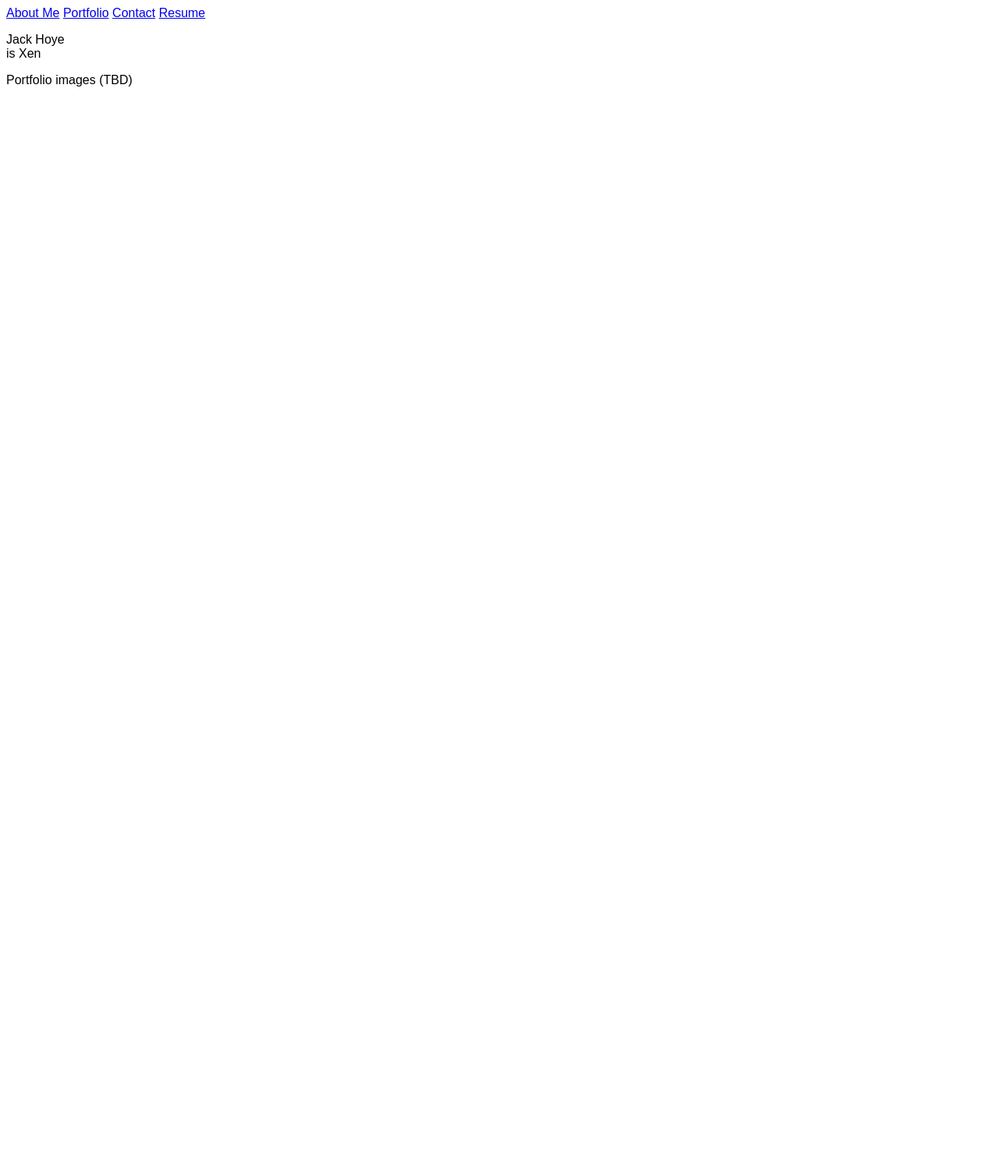
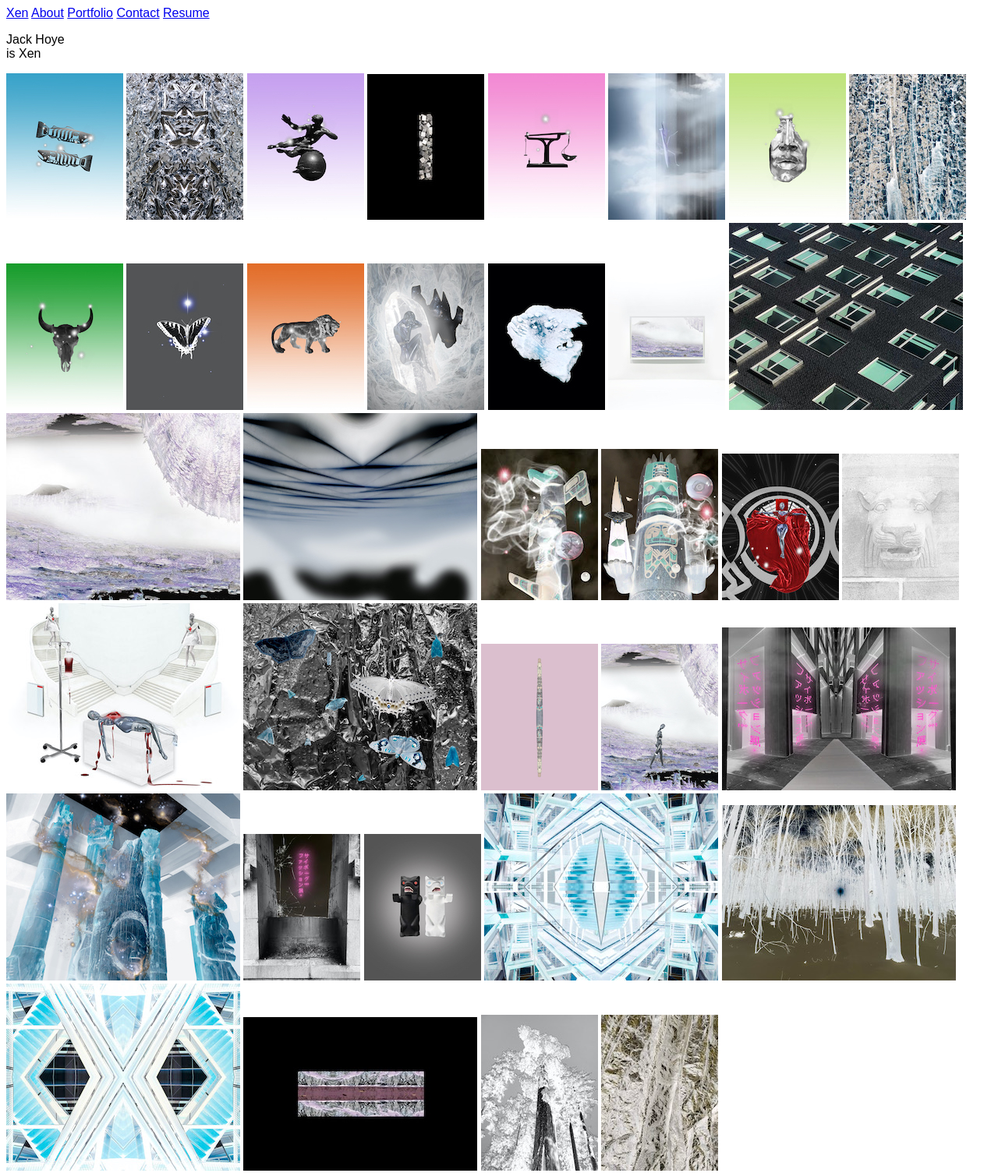
Before and after one commit to jmhoye5/IDM221CodeContent, a plain HTML site: page portfolio.html in a window 1280 px wide. Shown: the whole page at 78% size. Before the commit the page ends 800 px from the top, so only its background shows below. Drawn offline with Linux system fonts and the light colour scheme.

Commit message:
Added content

```diff
--- a/portfolio.html
+++ b/portfolio.html
@@ -10,17 +10,52 @@
 </head>
 <body>
     <nav class="sticky">
-        <a href="index.html">About Me</a>
-        <a href="portfolio.html">Portfolio</a>
-        <a href="index.html">Contact</a>
-        <a href="resume.html">Resume</a>
+        <a class="nameNav" href="index.html">Xen</a>
+        <a class="aboutNav" href="index.html#about">About</a>
+        <a class="portfolioNav" href="portfolio.html">Portfolio</a>
+        <a class="contactNav" href="index.html#contact">Contact</a>
+        <a class="resumeNav" href="resume.html">Resume</a>
     </nav>
     <main>
         <p>Jack Hoye<br/>is Xen</p>
     </main>
 
     <section id="portfolio">
-        <p>Portfolio images (TBD)</p>
+        <img src="Images/Pieces.jpg" alt="Pieces Zodiac Graphic">
+        <img src="Images/General Idea.jpg" alt="Mirroed kaleidoscopic Graphic">
+        <img src="Images/Aquarius.jpg" alt="Aquarius Zodiac Graphic">
+        <img src="Images/Cubist Chasm.jpg" alt="Compressed metal cubes on black">
+        <img src="Images/Libra.jpg" alt="Libra Zodiac Graphic">
+        <img src="Images/Escallate.jpg" alt="Mantis climbing structure">
+        <img src="Images/Virgo.jpg" alt="Virgo Zodiac Graphic">
+        <img src="Images/Phantom Char.jpg" alt="Upclose deteriorating wood inverted">
+        <img src="Images/Taurus.jpg" alt="Taurus Zodiac Graphic">
+        <img src="Images/Empyrean Tiger.jpg" alt="Butterly on grey with glowing dust">
+        <img src="Images/Leo.jpg" alt="Leo Zodiac Graphic">
+        <img src="Images/Droideka Discovered.jpg" alt="Droideka in crystal">
+        <img src="Images/Calved.jpg" alt="Iceberg on black">
+        <img src="Images/Beyond the Application of Maximum Thrust.jpg" alt="Droideka Voidscape in gallery frame">
+        <img src="Images/Apeture Architecture.jpg" alt="side of The Study Hotel">
+        <img src="Images/Droideka Voidscape.jpg" alt="Original Droideka Alaska background">
+        <img src="Images/Convergence of the Capricorn Ether.jpg" alt="Elevator mixed media piece">
+        <img src="Images/Totem II.jpg" alt="Original totem 2">
+        <img src="Images/Totem I.jpg" alt="Original totem pole graphic">
+        <img src="Images/Droideka Detected.jpg" alt="Droideka in space with Guggenheim Ceiling">
+        <img src="Images/Slain In Stone.jpg" alt="Stone lion head in white">
+        <img src="Images/Droideka Dismembered.jpg" alt="Droideka Hospital Scene">
+        <img src="Images/Lepidoptera Identification.jpg" alt="Butterfly and moth identification on silver">
+        <img src="Images/Raven Fog Woman Totem (Reflection).jpg" alt="Reflected toem on pale pink">
+        <img src="Images/Droideka Disillusioned.jpg" alt="Droideka background with model">
+        <img src="Images/Droideka Prototype I.jpg" alt="Japanese cyborg backdrop with refelctions horizontal">
+        <img src="Images/North to the Future.jpg" alt="Old Totems in white space">
+        <img src="Images/Droideka Prototype II.jpg" alt="Japanese cyborg backdrop vertical">
+        <img src="Images/Bipolarity.jpg" alt="2 Totem bears">
+        <img src="Images/Cychosis I.jpg" alt="URBN Center reflected 1">
+        <img src="Images/Winter Catching My Death.jpg" alt="Sunrise in forest inverted">
+        <img src="Images/Cychosis II.jpg" alt="URBN Center reflected 2">
+        <img src="Images/Styx.jpg" alt="Red River on black">
+        <img src="Images/Swallowed by the Sky.jpg" alt="Yosemite Tree inverted">
+        <img src="Images/Électriques Ni De Transformateurs.jpg" alt="Golden reflective material with multilingual text">
     </section>
 
     <footer>
```
